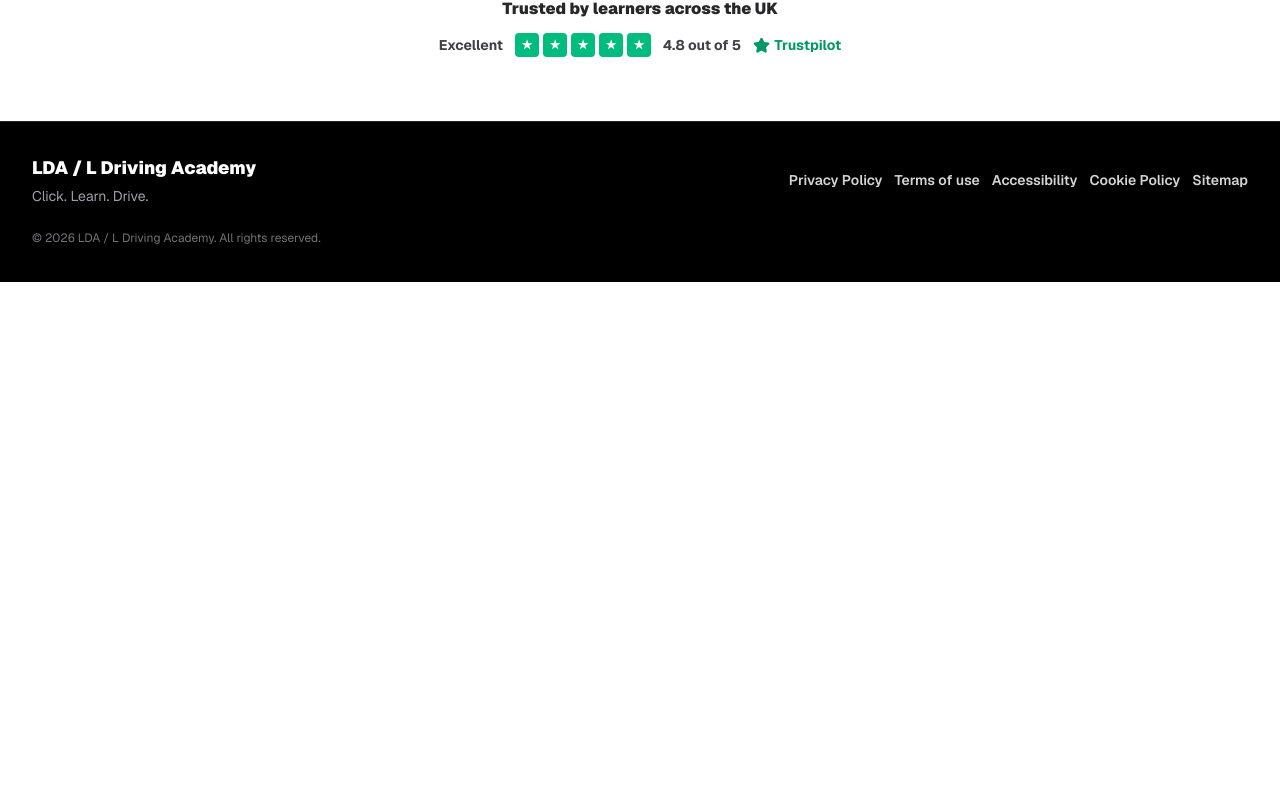
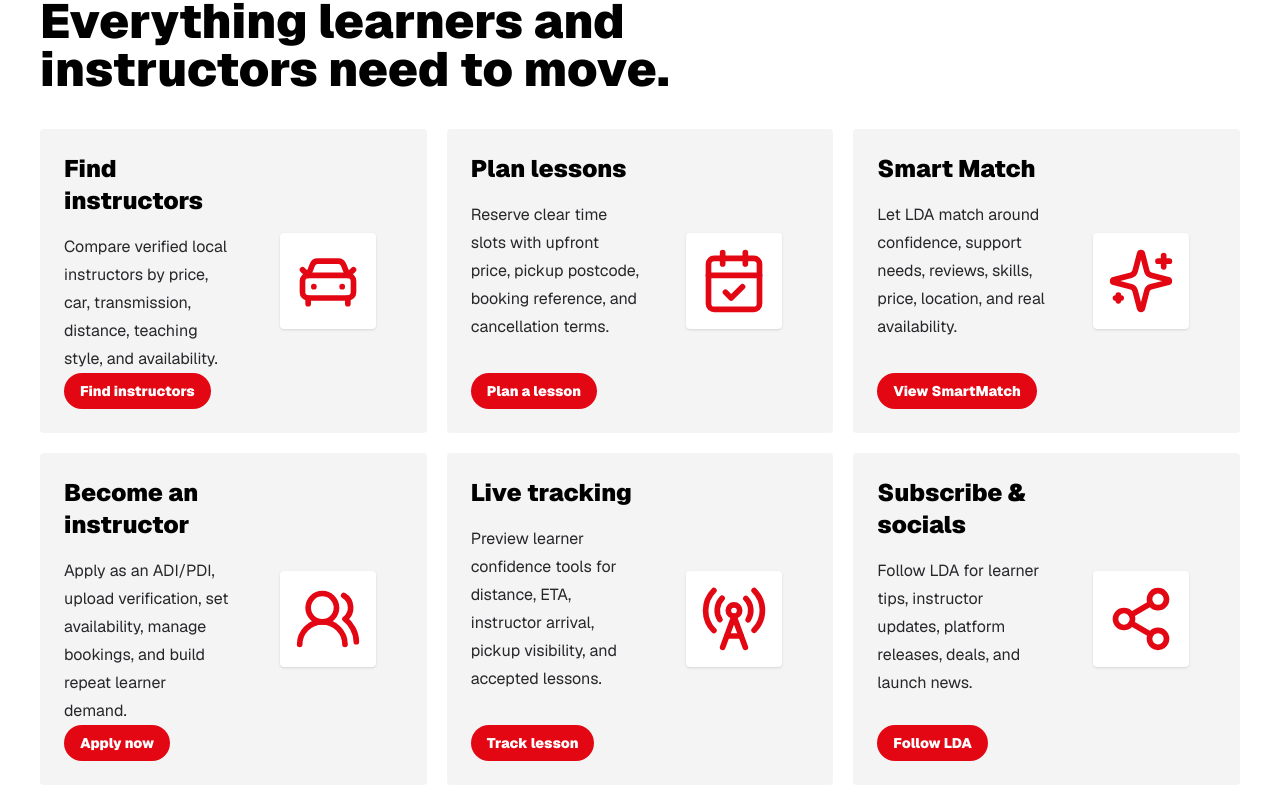
Before and after one commit to LDrivingAcademy/LDA, a Next.js app: page / in a window 1280 px wide. Shown: the part 1133-1940 px from the top of the page. Before the commit the page ends 1415 px from the top, so only its background shows below. Built offline with nearby package versions, Linux system fonts and the light colour scheme; no server answers.

Commit message:
Restore homepage service boxes under hero highlights

```diff
--- a/src/app/page.tsx
+++ b/src/app/page.tsx
@@ -3,6 +3,7 @@ import {
   ArrowRight,
   CalendarCheck,
   CalendarDays,
+  CarFront,
   CheckCircle2,
   ChevronDown,
   Headphones,
@@ -10,9 +11,13 @@ import {
   Lock,
   MapPin,
   MessageSquare,
+  RadioTower,
   Search,
+  Share2,
   ShieldCheck,
-  Star
+  Sparkles,
+  Star,
+  UsersRound
 } from "lucide-react";
 import { Brand } from "@/components/brand";
 import { LanguageSelector } from "@/components/language-selector";
@@ -21,6 +26,8 @@ import { SiteFooter } from "@/components/site-footer";
 import { getHeaderAccountSummary, type HeaderAccountSummary } from "@/lib/current-account";
 
 export const dynamic = "force-dynamic";
+
+type CardVisualType = "car" | "calendar" | "match" | "instructor" | "tracking" | "social";
 
 const heroTrustPoints = ["DVSA-approved instructors", "Secure payments", "Flexible scheduling"];
 
@@ -53,6 +60,57 @@ const matchHighlights = [
   { label: "Lessons that fit your schedule", icon: CalendarCheck }
 ];
 
+const suggestionCards: {
+  title: string;
+  body: string;
+  href: string;
+  image: CardVisualType;
+  cta: string;
+}[] = [
+  {
+    title: "Find instructors",
+    body: "Compare verified local instructors by price, car, transmission, distance, teaching style, and availability.",
+    href: "/auth/login?role=learner",
+    image: "car",
+    cta: "Find instructors"
+  },
+  {
+    title: "Plan lessons",
+    body: "Reserve clear time slots with upfront price, pickup postcode, booking reference, and cancellation terms.",
+    href: "/auth/login?role=learner",
+    image: "calendar",
+    cta: "Plan a lesson"
+  },
+  {
+    title: "Smart Match",
+    body: "Let LDA match around confidence, support needs, reviews, skills, price, location, and real availability.",
+    href: "/smart-match",
+    image: "match",
+    cta: "View SmartMatch"
+  },
+  {
+    title: "Become an instructor",
+    body: "Apply as an ADI/PDI, upload verification, set availability, manage bookings, and build repeat learner demand.",
+    href: "/instructor",
+    image: "instructor",
+    cta: "Apply now"
+  },
+  {
+    title: "Live tracking",
+    body: "Preview learner confidence tools for distance, ETA, instructor arrival, pickup visibility, and accepted lessons.",
+    href: "/tracking",
+    image: "tracking",
+    cta: "Track lesson"
+  },
+  {
+    title: "Subscribe & socials",
+    body: "Follow LDA for learner tips, instructor updates, platform releases, deals, and launch news.",
+    href: "/social",
+    image: "social",
+    cta: "Follow LDA"
+  }
+];
+
 export default async function HomePage() {
   const account = await getHeaderAccountSummary();
   const learnerEntryHref =
@@ -67,7 +125,6 @@ export default async function HomePage() {
       : account?.role === "learner"
         ? "/auth/sign-up?role=instructor&message=You are signed in as a learner. Sign up for an instructor account with a different email, or request a learner-to-instructor transfer."
         : "/instructor";
-  const learnerSignUpHref = account?.role === "learner" ? "/learner-dashboard" : "/auth/sign-up?role=learner";
 
   return (
     <>
@@ -205,6 +262,28 @@ export default async function HomePage() {
           </div>
         </section>
 
+        <section className="bg-white px-4 pb-14 sm:px-6 lg:px-10">
+          <div className="mx-auto max-w-[1500px]">
+            <div className="max-w-3xl">
+              <h2 className="text-4xl font-black tracking-normal sm:text-5xl">Everything learners and instructors need to move.</h2>
+            </div>
+            <div className="mt-9 grid gap-5 md:grid-cols-2 xl:grid-cols-3">
+              {suggestionCards.map((card) => (
+                <Link key={card.title} href={card.href.startsWith("/auth/login?role=learner") ? learnerEntryHref : card.href === "/instructor" ? instructorEntryHref : card.href} className="group grid min-h-[220px] gap-5 overflow-hidden rounded bg-zinc-100 p-5 text-black hover:bg-zinc-200 sm:grid-cols-[1fr_150px] sm:p-6">
+                  <div className="flex flex-col items-start">
+                    <h3 className="text-2xl font-black">{card.title}</h3>
+                    <p className="mt-4 max-w-xs text-base leading-7 text-zinc-800">{card.body}</p>
+                    <span className="mt-auto inline-flex items-center rounded-full bg-brand px-4 py-2 text-sm font-black text-white">
+                      {card.cta}
+                    </span>
+                  </div>
+                  <CardVisual type={card.image} />
+                </Link>
+              ))}
+            </div>
+          </div>
+        </section>
+
         <section className="bg-white px-4 pb-16 sm:px-6 lg:px-10">
           <div className="mx-auto flex max-w-[1500px] flex-col items-center gap-3 text-center text-sm font-bold text-zinc-700">
             <div className="text-base font-black text-zinc-800">Trusted by learners across the UK</div>
@@ -243,3 +322,22 @@ function HeaderAccountBlock({ account, compact = false }: { account: HeaderAccou
     </div>
   );
 }
+
+function CardVisual({ type }: { type: CardVisualType }) {
+  const visual = {
+    car: <CarFront size={68} />,
+    calendar: <CalendarCheck size={68} />,
+    match: <Sparkles size={68} />,
+    instructor: <UsersRound size={68} />,
+    tracking: <RadioTower size={68} />,
+    social: <Share2 size={68} />
+  }[type];
+
+  return (
+    <div className="relative grid place-items-start text-black sm:place-items-center">
+      <div className="grid h-20 w-20 place-items-center rounded bg-white text-brand shadow-sm transition group-hover:scale-105 sm:h-24 sm:w-24">
+        {visual}
+      </div>
+    </div>
+  );
+}
```
